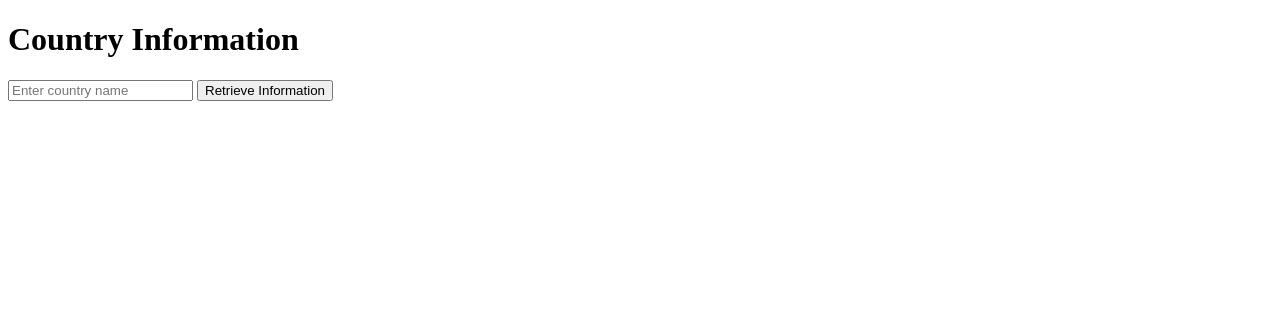
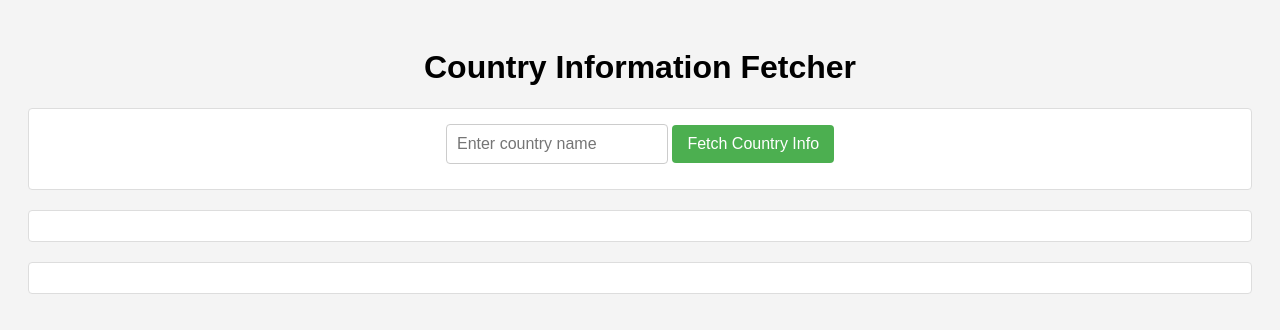
Before and after one commit to ShamoneRuiters/2676995-lab4-sd, a plain HTML site: page index.html in a window 1280 px wide. Drawn offline with Linux system fonts and the light colour scheme.

Commit message:
Update index.html

```diff
--- a/index.html
+++ b/index.html
@@ -1,12 +1,17 @@
 <!DOCTYPE html>
 <html lang="en">
-<head></head>
+<head>
+    <meta charset="UTF-8">
+    <meta name="viewport" content="width=device-width, initial-scale=1.0">
+    <title>Country Info Fetcher</title>
+    <link rel="stylesheet" href="styles.css">
+</head>
 <body>
-    <h1>Country Information</h1>
+    <h1>Country Information Fetcher</h1>
 
     <section>
         <input type="text" id="country-input" placeholder="Enter country name">
-        <button id="fetch-country-btn">Retrieve Information</button>
+        <button id="fetch-country-btn">Fetch Country Info</button>
     </section>
 
     <section id="country-info"></section>
```
